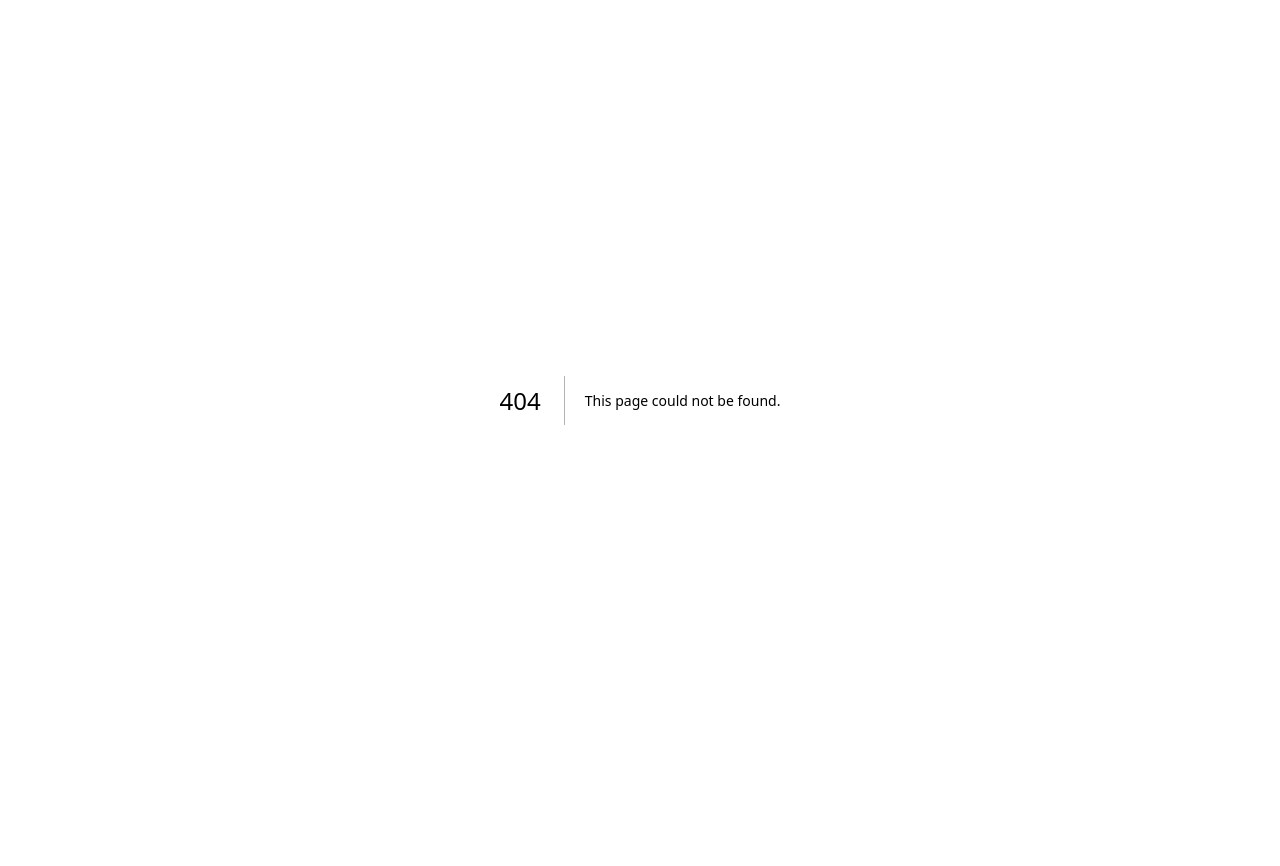
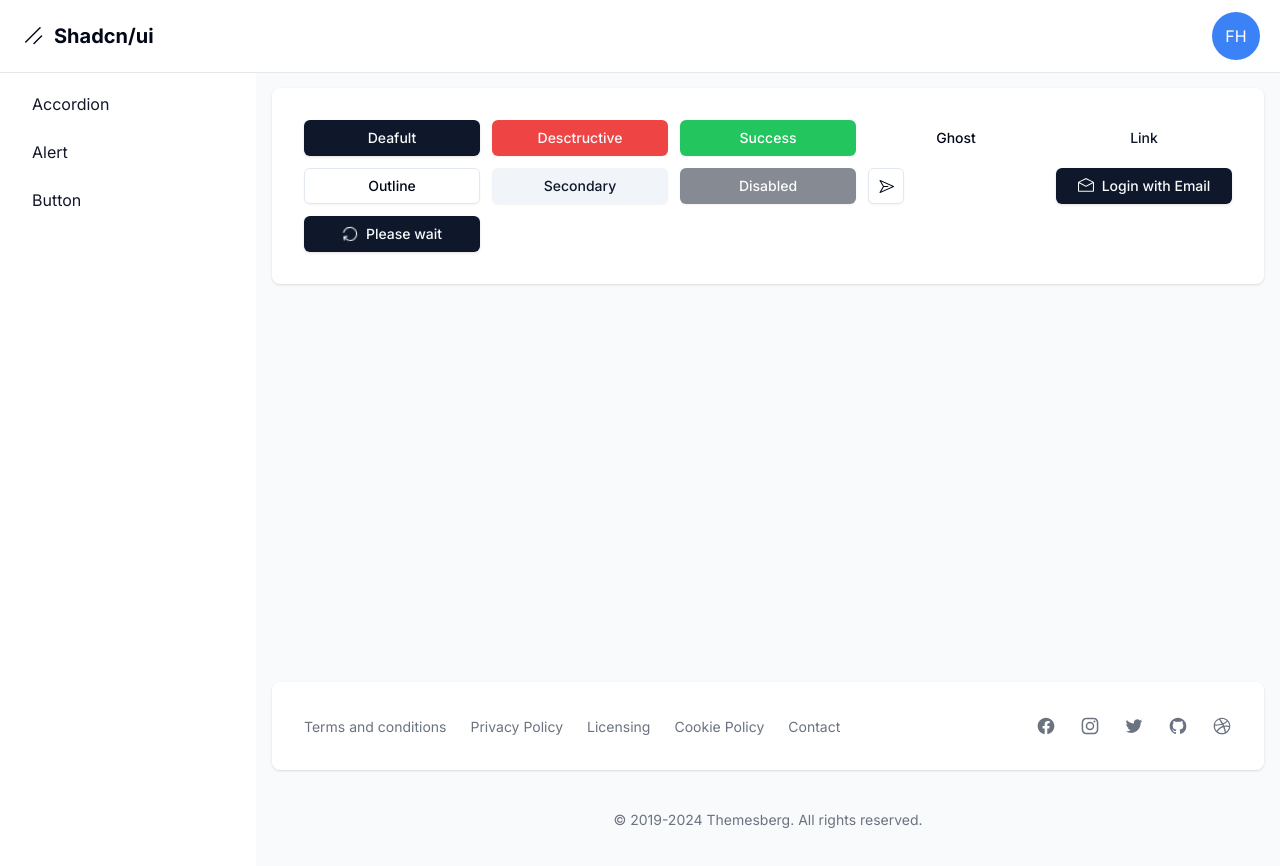
Before and after one commit to jumagu/shadcn-ui, a Next.js app: page /dashboard/button in a window 1280 px wide. Before the commit this address had no page. Shown: the top 866 px of the page. Before the commit the page ends 800 px from the top, so only its background shows below. Built offline with nearby package versions, Linux system fonts and the light colour scheme.

Commit message:
chore: Add Button component for dashboard page

```diff
--- /dev/null
+++ b/src/app/dashboard/button/page.tsx
@@ -0,0 +1,32 @@
+import {
+  ReloadIcon,
+  PaperPlaneIcon,
+  EnvelopeOpenIcon,
+} from "@radix-ui/react-icons";
+
+import { Button } from "@/components/ui/button";
+
+export default function ButtonPage() {
+  return (
+    <div className="grid grid-cols-5 gap-3">
+      <Button>Deafult</Button>
+      <Button variant="destructive">Desctructive</Button>
+      <Button variant="success">Success</Button> {/* Custom */}
+      <Button variant="ghost">Ghost</Button>
+      <Button variant="link">Link</Button>
+      <Button variant="outline">Outline</Button>
+      <Button variant="secondary">Secondary</Button>
+      <Button disabled>Disabled</Button>
+      <Button variant="outline" size="icon">
+        <PaperPlaneIcon />
+      </Button>
+      <Button>
+        <EnvelopeOpenIcon className="mr-2 h-4 w-4" /> Login with Email
+      </Button>
+      <Button>
+        <ReloadIcon className="mr-2 h-4 w-4 animate-spin" />
+        Please wait
+      </Button>
+    </div>
+  );
+}
--- /dev/null
+++ b/src/components/ui/button.tsx
@@ -0,0 +1,59 @@
+import * as React from "react";
+import { Slot } from "@radix-ui/react-slot";
+import { cva, type VariantProps } from "class-variance-authority";
+
+import { cn } from "@/lib/utils";
+
+const buttonVariants = cva(
+  "inline-flex items-center justify-center whitespace-nowrap rounded-md text-sm font-medium transition-colors focus-visible:outline-none focus-visible:ring-1 focus-visible:ring-ring disabled:pointer-events-none disabled:opacity-50",
+  {
+    variants: {
+      variant: {
+        default:
+          "bg-primary text-primary-foreground shadow hover:bg-primary/90",
+        destructive:
+          "bg-destructive text-destructive-foreground shadow-sm hover:bg-destructive/90",
+        success:
+          "bg-green-500 text-white shadow-sm hover:bg-green-400",
+        outline:
+          "border border-input bg-background shadow-sm hover:bg-accent hover:text-accent-foreground",
+        secondary:
+          "bg-secondary text-secondary-foreground shadow-sm hover:bg-secondary/80",
+        ghost: "hover:bg-accent hover:text-accent-foreground",
+        link: "text-primary underline-offset-4 hover:underline",
+      },
+      size: {
+        default: "h-9 px-4 py-2",
+        sm: "h-8 rounded-md px-3 text-xs",
+        lg: "h-10 rounded-md px-8",
+        icon: "h-9 w-9",
+      },
+    },
+    defaultVariants: {
+      variant: "default",
+      size: "default",
+    },
+  }
+);
+
+export interface ButtonProps
+  extends React.ButtonHTMLAttributes<HTMLButtonElement>,
+    VariantProps<typeof buttonVariants> {
+  asChild?: boolean;
+}
+
+const Button = React.forwardRef<HTMLButtonElement, ButtonProps>(
+  ({ className, variant, size, asChild = false, ...props }, ref) => {
+    const Comp = asChild ? Slot : "button";
+    return (
+      <Comp
+        className={cn(buttonVariants({ variant, size, className }))}
+        ref={ref}
+        {...props}
+      />
+    );
+  }
+);
+Button.displayName = "Button";
+
+export { Button, buttonVariants };
```
